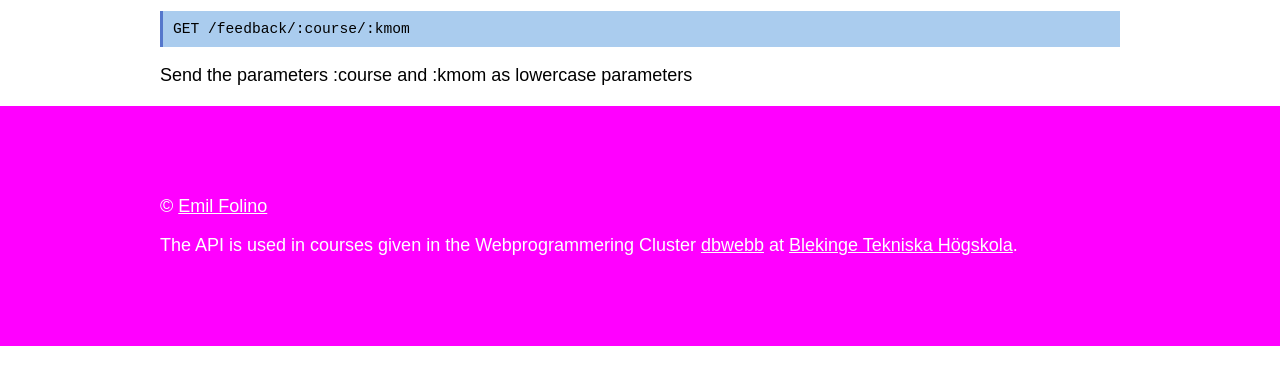
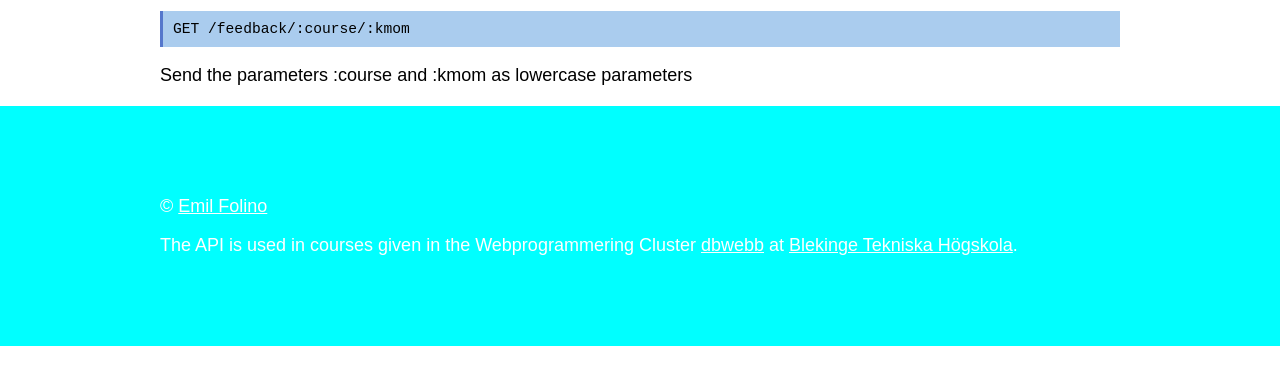
Before and after one commit to emilfolino/franklin, a website: page documentation.html in a window 1280 px wide. Shown: the part 334-718 px from the top of the page. Drawn offline with nearby package versions, Linux system fonts and the light colour scheme.

Commit message:
trying to fix cd

```diff
--- a/documentation.html
+++ b/documentation.html
@@ -19,7 +19,7 @@
         h1 { font-size: 3rem; }
         h2 { font-size: 2.4rem; }
         h3 { font-size: 1.8rem; }
-        .footer { background-color: #ff00ff; color: white; padding: 4rem 0;}
+        .footer { background-color: #00ffff; color: white; padding: 4rem 0;}
         .inner-footer { width: 960px; margin: 0 auto; font-family: sans-serif; }
         .inner-footer a { color: white; }
     </style>
```
